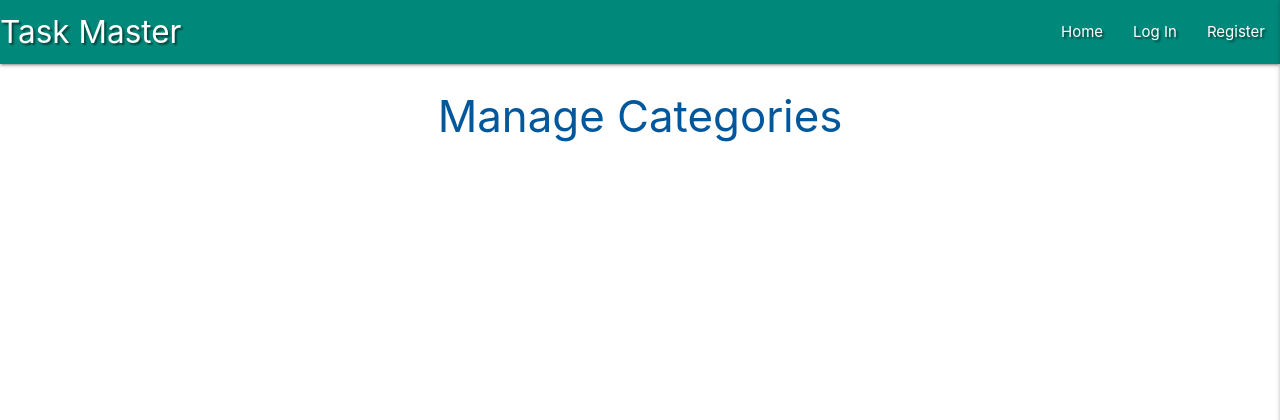
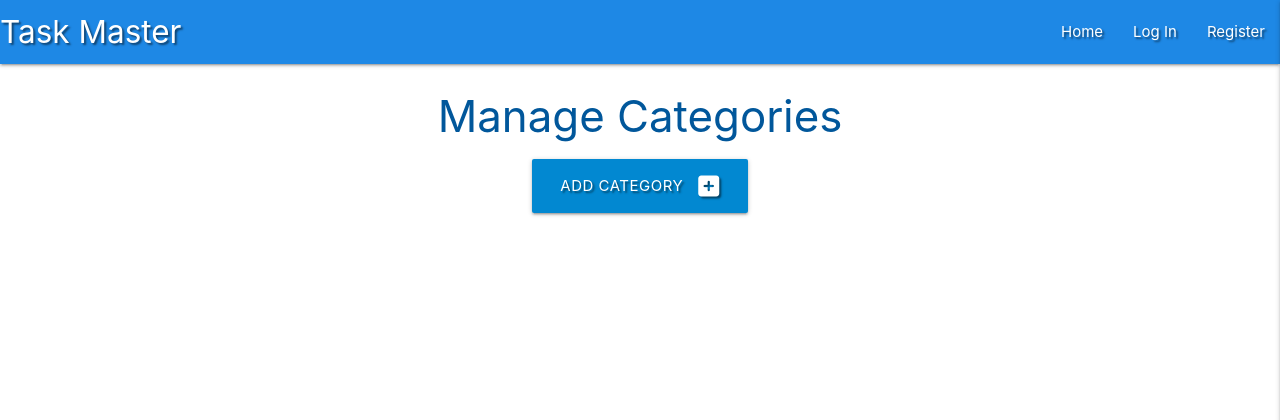
Before and after one commit to jdj0/flask-task-manager-project, a Flask app: page /get_categories in a window 1280 px wide. Shown: the top 420 px of the page. Run offline with Flask 2, Linux system fonts and the light colour scheme; data that the repository does not hold is empty; some libraries are stand-ins or nearby versions.

Commit message:
Add option to category to db

```diff
--- a/app.py
+++ b/app.py
@@ -147,6 +147,18 @@ def get_categories():
     return render_template("categories.html", categories=categories)
 
 
+@app.route("/add_category", methods=["GET", "POST"])
+def add_category():
+    if request.method == "POST":
+        category = {
+            "category_name": request.form.get("category_name")
+        }
+        mongo.db.categories.insert_one(category)
+        flash("New Category Added")
+        return redirect(url_for("get_categories"))
+
+    return render_template("add_category.html")
+
 
 if __name__ == "__main__":
     app.run(host=os.environ.get("IP"),
--- a/templates/base.html
+++ b/templates/base.html
@@ -20,7 +20,7 @@
 
     <header>
         <!-- top navbar -->
-        <nav class="nav-extended text-shadow teal darken-1">
+        <nav class="nav-extended text-shadow blue darken-1">
             <div class="nav-wrapper">
                 <a href="{{ url_for('get_tasks') }}" class="brand-logo">Task Master</a>
                 <a href="#" data-target="mobile-demo" class="sidenav-trigger right"><i class="fas fa-bars">menu</i></a>
--- a/templates/categories.html
+++ b/templates/categories.html
@@ -2,6 +2,14 @@
 {% block content %}
 
 <h3 class="light-blue-text text-darken-4 center-align">Manage Categories</h3>
+
+<div class="row">
+    <div class="col s12 center-align">
+        <a href="{{ url_for('add_category') }}" class="btn-large light-blue darken-2 text-shadow">
+            Add Category <i class="fas fa-plus-square right"></i>
+        </a>
+    </div>
+</div>
 
 <div class="row">
     {% for category in categories %}
```
Also changed, not shown: templates/add_category.html (added, +28 -0 lines).
